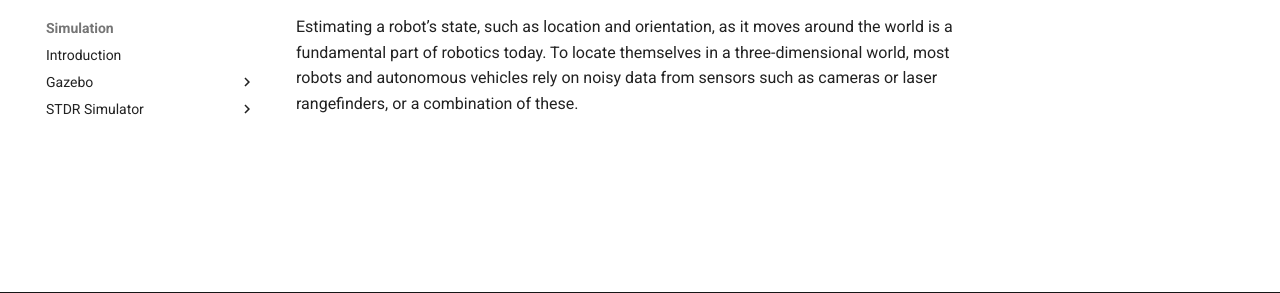
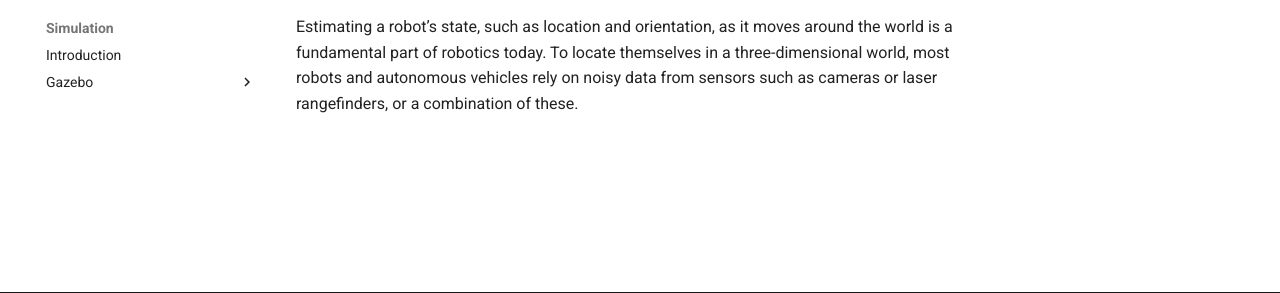
Before and after one commit to RISC-IITBBS/risc-handbook, an MkDocs documentation site: the page built from docs/automation/intro.md, in a window 1280 px wide. Shown: the part 543-836 px from the top of the page. Built offline with MkDocs 1.6.1 and Material for MkDocs 9.7.7, drawn with Linux system fonts in a browser that asks for light colours; comment, search, counter and statistics services are not loaded.

```diff
--- a/mkdocs.yml
+++ b/mkdocs.yml
@@ -93,8 +93,8 @@
       - Introduction: automation/simulation/intro.md
       - Gazebo:
         - Basics of Gazebo: automation/simulation/gazebo/basics.md
-      - STDR Simulator:
-        - Basics of STDR: automation/simulation/stdr/Basics.md
+      # - STDR Simulator:
+      #   - Basics of STDR: automation/simulation/stdr/Basics.md
 
   - Electronics:
     - Introduction: electronics/intro.md
```
